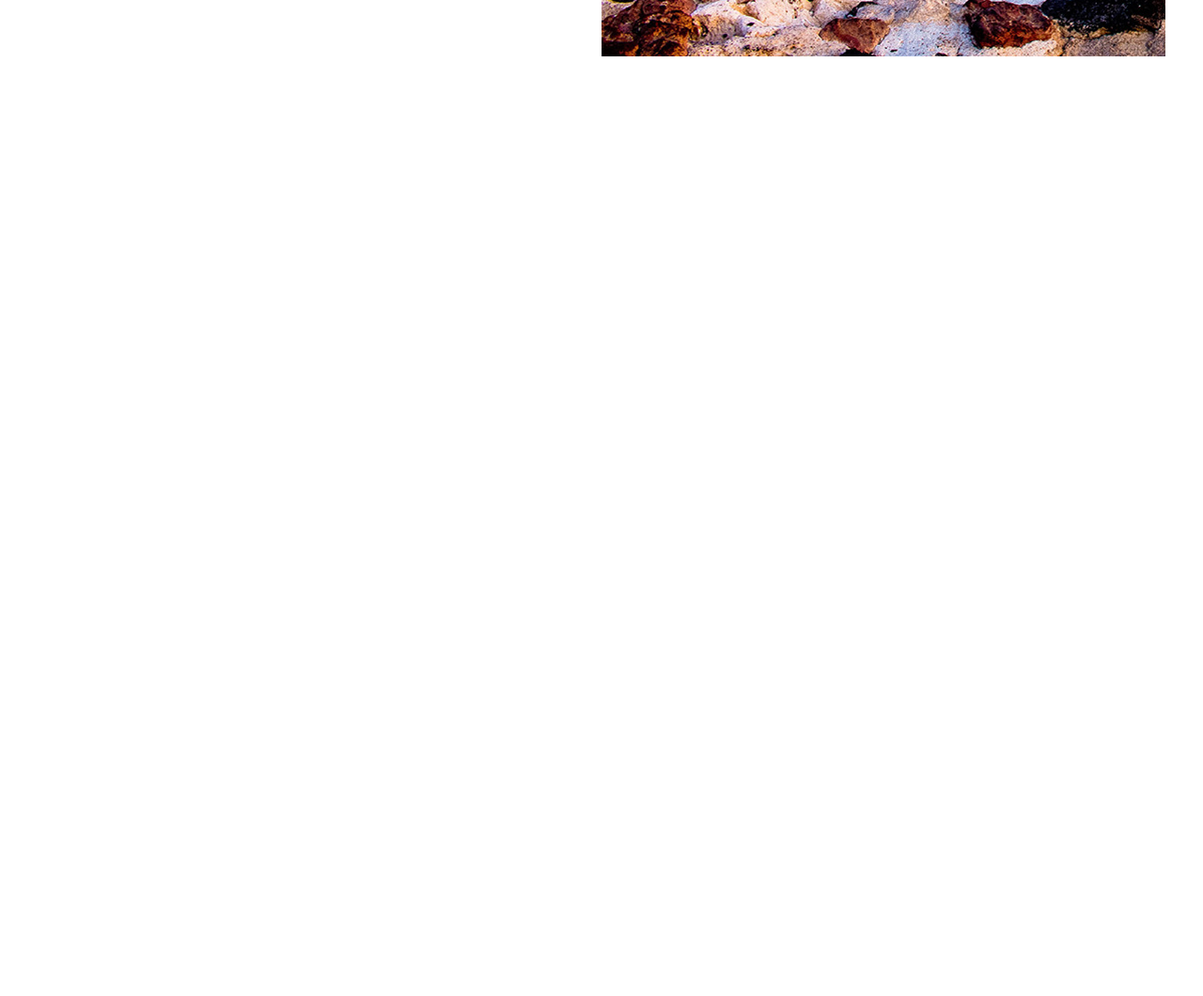
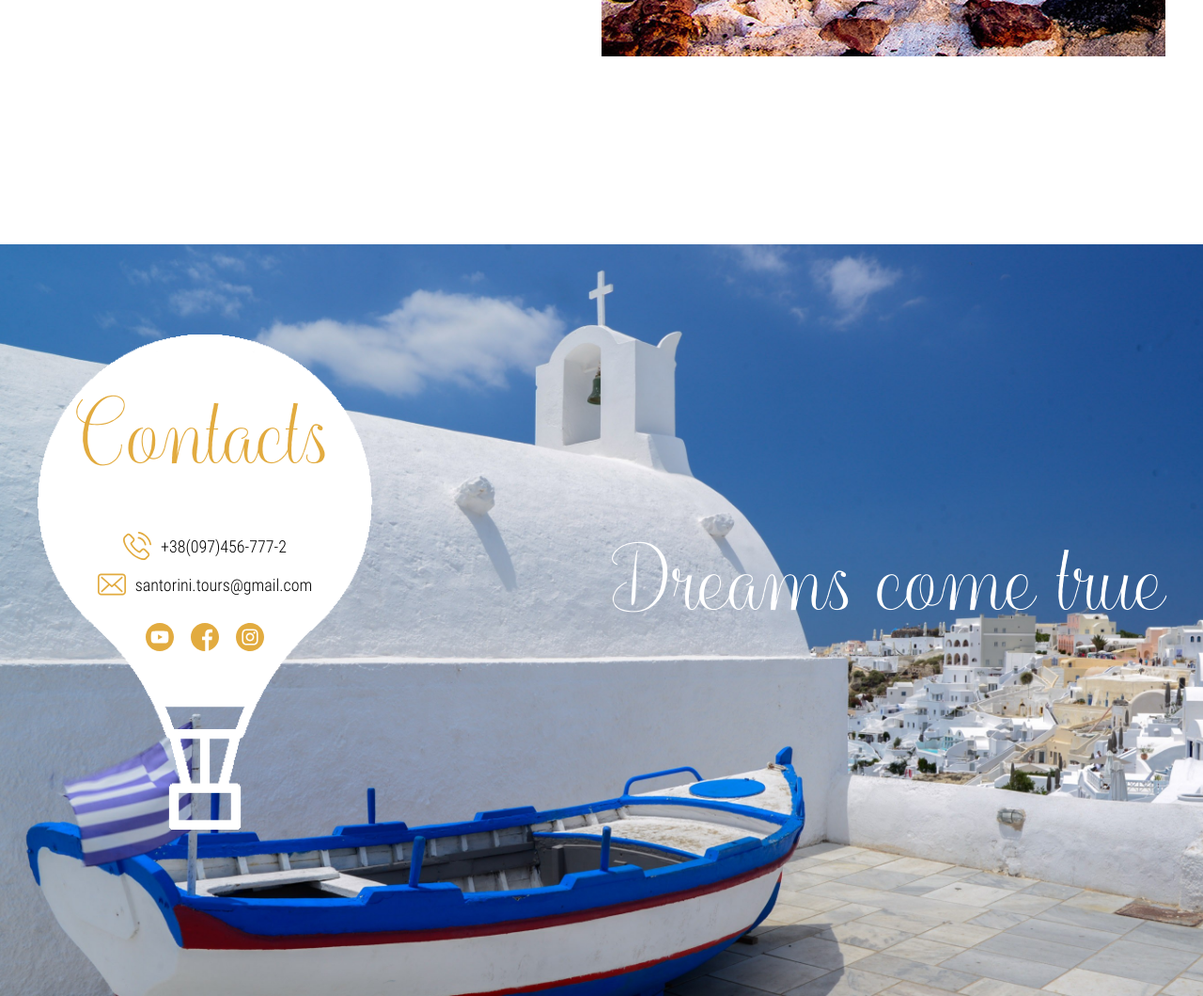
Before and after one commit to Serhii-Shmyhelskyi/Santorini, a plain HTML site: page index.html in a window 1280 px wide. Shown: the part 6077-7137 px from the top of the page at 94% size. Before the commit the page ends 6337 px from the top, so only its background shows below. Drawn offline with nearby package versions, Linux system fonts and the light colour scheme.

Commit message:
add footer

```diff
--- a/css/style.css
+++ b/css/style.css
@@ -390,3 +390,79 @@ body {
     padding: 11px 45px;
     cursor: pointer;
 }
+
+.footer {
+    background-image: url(../images/footer-bg.jpg);
+    height: 100vh;
+    background-repeat: no-repeat;
+    background-position: bottom center;
+    padding-top: 96px;
+    background-size: cover;
+}
+
+.footer__inner {
+    display: flex;
+    justify-content: space-between;
+    align-items: center;
+}
+
+.footer__text {
+    font-family: 'balqis';
+    font-size: 86px;
+    line-height: 115px;
+    color: rgb(255, 255, 255);
+}
+
+.footer__contacts {
+    width: 356px;
+    height: 527px;
+    background-image: url(../images/footer-contact-bg.png);
+    background-repeat: no-repeat;
+    text-align: center;
+}
+
+.footer__contacts-title {
+    padding-top: 50px;
+    font-size: 86px;
+    line-height: 115px;
+    color: #E2AB3F;
+    font-family: 'balqis';
+    margin-bottom: 50px;
+}
+
+.footer__phone,
+.footer__email {
+    display: inline-block;
+    padding-left: 40px;
+    position: relative;
+}
+
+.footer__phone::before,
+.footer__email::before {
+    content: "";
+    position: absolute;
+    width: 30px;
+    height: 30px;
+    left: 0;
+    top: -5px;
+}
+
+.footer__phone::before {
+    background-image: url(../images/footer-phone-ico.svg);
+}
+
+.footer__email::before {
+    background-image: url(../images/footer-email-ico.svg);
+}
+
+.footer__phone {
+    margin-bottom: 20px;
+}
+
+.footer__social {
+    margin-top: 30px;
+}
+
+.footer__social a {
+    margin: 0 7px;
+}
--- a/index.html
+++ b/index.html
@@ -262,6 +262,73 @@
         </div>
     </section>
 
+    <footer class="footer">
+        <div class="container">
+            <div class="footer__inner">
+                <div class="footer__contacts">
+                    <div class="footer__contacts-title">
+                        Contacts
+                    </div>
+                    <a class="footer__phone" href="tel:+380974567772">+38(097)456-777-2</a>
+                    <br>
+                    <a class="footer__email" href="mailto:сappadocia.tours@gmail.com">santorini.tours@gmail.com</a>
+                    <div class="footer__social">
+                        <a class="footer__social-link" href="#">
+                            <img src="images/youtube.svg" alt="">
+                        </a>
+                        <a class="footer__social-link" href="#">
+                            <svg width="30" height="30" viewBox="0 0 30 30" fill="none"
+                                xmlns="http://www.w3.org/2000/svg">
+                                <path
+                                    d="M17.4183 29.8047C17.2933 29.8251 17.1679 29.8438 17.042 29.861C17.1679 29.8438 17.2933 29.8251 17.4183 29.8047Z"
+                                    fill="black" />
+                                <path
+                                    d="M17.7183 29.7534C17.6585 29.7644 17.5988 29.7745 17.5391 29.7848C17.5988 29.7745 17.6585 29.7644 17.7183 29.7534Z"
+                                    fill="black" />
+                                <path
+                                    d="M16.7077 29.9028C16.5614 29.9193 16.4142 29.934 16.2666 29.9463C16.4142 29.934 16.5614 29.9193 16.7077 29.9028Z"
+                                    fill="black" />
+                                <path
+                                    d="M16.9957 29.8677C16.9254 29.8771 16.8547 29.8858 16.7842 29.894C16.8547 29.8858 16.9254 29.8771 16.9957 29.8677Z"
+                                    fill="black" />
+                                <path
+                                    d="M18.1271 29.6724C18.0745 29.6836 18.0216 29.6948 17.9688 29.7056C18.0216 29.6948 18.0745 29.6836 18.1271 29.6724Z"
+                                    fill="black" />
+                                <path
+                                    d="M19.1404 29.4209C19.0978 29.433 19.0553 29.4445 19.0127 29.4564C19.0553 29.4445 19.0978 29.433 19.1404 29.4209Z"
+                                    fill="black" />
+                                <path
+                                    d="M18.8345 29.5044C18.7882 29.5165 18.7418 29.5289 18.6953 29.5406C18.7418 29.5289 18.7882 29.5168 18.8345 29.5044Z"
+                                    fill="black" />
+                                <path
+                                    d="M18.433 29.6045C18.384 29.6159 18.3346 29.6267 18.2852 29.6377C18.3346 29.6267 18.384 29.6159 18.433 29.6045Z"
+                                    fill="black" />
+                                <path
+                                    d="M16.2615 29.9468C16.1826 29.9534 16.1036 29.9594 16.0244 29.9646C16.1036 29.9594 16.1826 29.9534 16.2615 29.9468Z"
+                                    fill="black" />
+                                <path
+                                    d="M30 15C30 6.717 23.283 0 15 0C6.717 0 0 6.717 0 15C0 23.283 6.717 30 15 30C15.0881 30 15.1758 29.9982 15.2637 29.9966V18.3197H12.041V14.564H15.2637V11.8002C15.2637 8.59497 17.2204 6.85043 20.0796 6.85043C21.4487 6.85043 22.6257 6.95251 22.9688 6.99806V10.348H20.9972C19.4417 10.348 19.1405 11.0873 19.1405 12.1719V14.564H22.8598L22.375 18.3197H19.1405V29.4205C25.4102 27.6231 30 21.8468 30 15Z"
+                                    fill="#E2AB3F" />
+                                <path
+                                    d="M15.9906 29.9668C15.8345 29.9769 15.6777 29.9849 15.5205 29.9901C15.6777 29.9849 15.8345 29.9769 15.9906 29.9668Z"
+                                    fill="black" />
+                                <path
+                                    d="M15.5127 29.9902C15.4298 29.993 15.3468 29.995 15.2637 29.9964C15.3468 29.995 15.4298 29.993 15.5127 29.9902Z"
+                                    fill="black" />
+                            </svg>
+                        </a>
+                        <a class="footer__social-link" href="#">
+                            <img src="images/instagram.svg" alt="">
+                        </a>
+                    </div>
+
+                </div>
+                <div class="footer__text">
+                    Dreams come true
+                </div>
+            </div>
+        </div>
+    </footer>
 
     <script src="https://ajax.googleapis.com/ajax/libs/jquery/3.5.1/jquery.min.js"></script>
     <script src="js/slick.min.js"></script>
```
